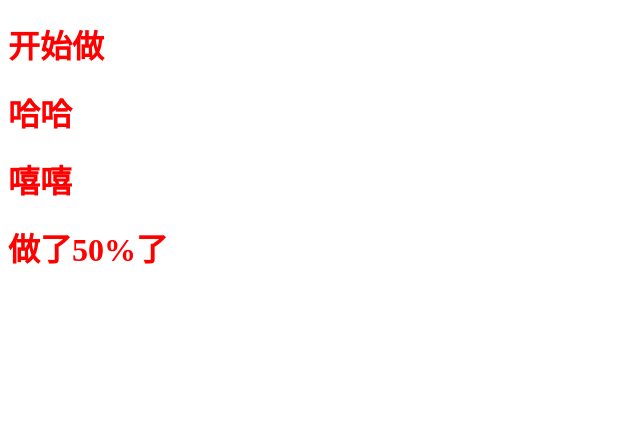
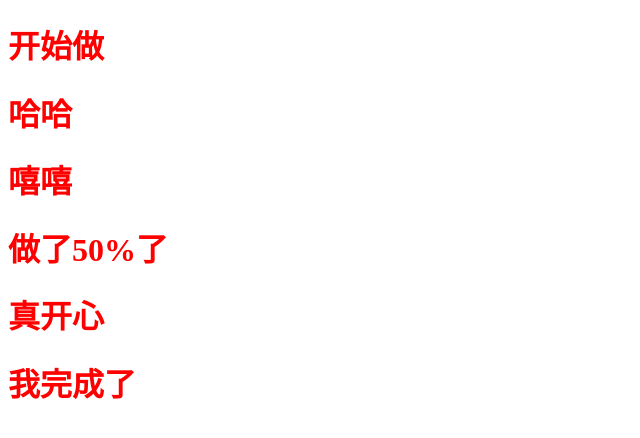
Before and after one commit to ainiwh/fed01, a plain HTML site: page index.html in a window 1280 px wide. Shown: the whole page, without its empty margins (0-640 px from the left). Drawn offline with Linux system fonts and the light colour scheme.

Commit message:
完成了

```diff
--- a/index.html
+++ b/index.html
@@ -12,5 +12,7 @@
     <h1>哈哈</h1>
     <h1>嘻嘻</h1>
     <h1>做了50%了</h1>
+    <h1>真开心</h1>
+    <h1>我完成了</h1>
 </body>
 </html>
```
